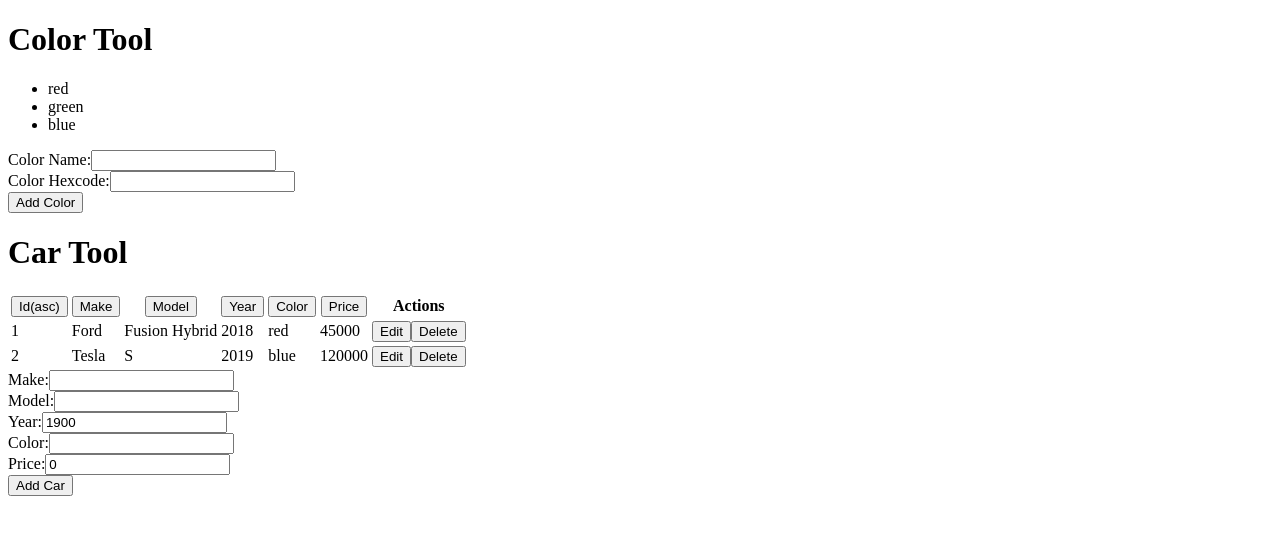
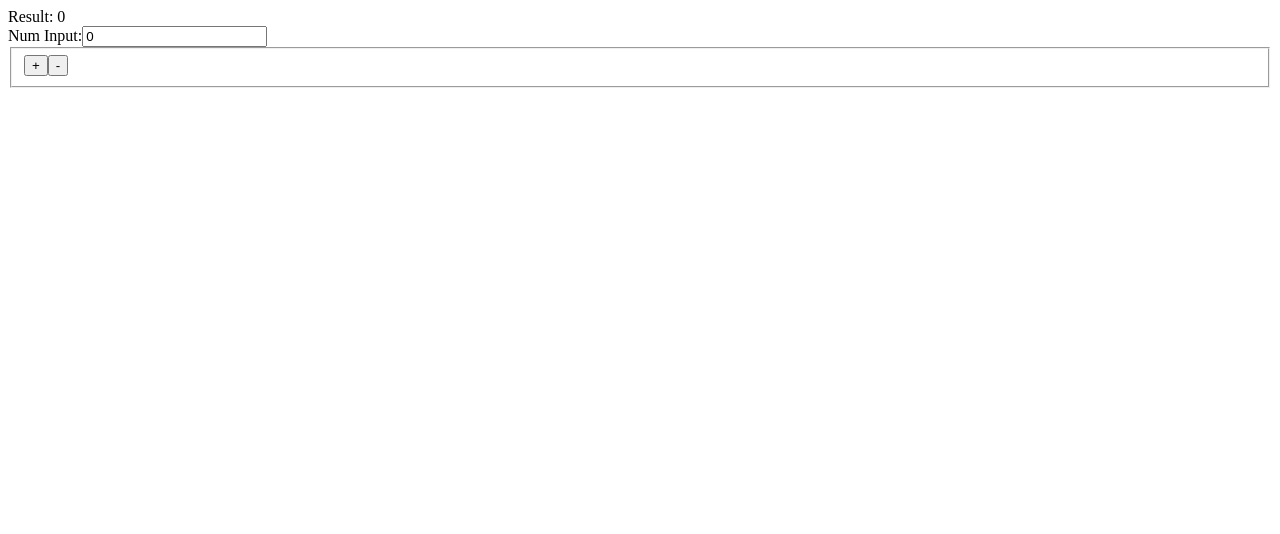
Before and after one commit to t4d-classes/react-redux-typescript_01172022, a React (Create React App) app in the folder demo-app/: page / in a window 1280 px wide. Shown: the top 534 px of the page. Built offline with nearby package versions, Linux system fonts and the light colour scheme.

Commit message:
add calc tool first redux demo

```diff
--- a/demo-app/package.json
+++ b/demo-app/package.json
@@ -10,9 +10,12 @@
     "@types/node": "^16.11.20",
     "@types/react": "^17.0.38",
     "@types/react-dom": "^17.0.11",
+    "@types/react-redux": "^7.1.22",
     "react": "^17.0.2",
     "react-dom": "^17.0.2",
+    "react-redux": "^7.2.6",
     "react-scripts": "5.0.0",
+    "redux": "^4.1.2",
     "typescript": "^4.5.4",
     "web-vitals": "^2.1.3"
   },
--- /dev/null
+++ b/demo-app/src/actions/calcToolActions.ts
@@ -0,0 +1,39 @@
+import { Action } from 'redux';
+
+
+export const ADD_ACTION = 'ADD';
+export const SUBTRACT_ACTION = 'SUBTRACT';
+
+export interface AddAction extends Action<typeof ADD_ACTION> {
+  payload: {
+    num: number;
+  }
+}
+
+export type CreateAddAction = (value: number) => AddAction;
+
+export function isAddAction(action: any): action is AddAction {
+  return action?.type === ADD_ACTION;
+}
+
+export const createAddAction: CreateAddAction = (value) => ({
+  type: ADD_ACTION,
+  payload: { num: value },
+});
+
+export interface SubtractAction extends Action<typeof SUBTRACT_ACTION> {
+  payload: {
+    num: number;
+  }
+}
+
+export type CreateSubtractAction = (value: number) => SubtractAction;
+
+export function isSubtractAction(action: any): action is SubtractAction {
+  return action?.type === SUBTRACT_ACTION;
+}
+
+export const createSubtractAction: CreateSubtractAction = (value) => ({
+  type: SUBTRACT_ACTION,
+  payload: { num: value },
+});
--- /dev/null
+++ b/demo-app/src/components/CalcTool.tsx
@@ -0,0 +1,29 @@
+import { useState } from 'react';
+
+import { useCalcToolStore } from '../hooks/useCalcToolStore';
+
+export const CalcTool = () => {
+
+  const { result, add, subtract } = useCalcToolStore();
+
+  const [ numInput, setNumInput ] = useState(0);
+
+  return (
+    <>
+      <div>Result: {result}</div>
+      <form>
+        <label>
+          Num Input:
+          <input type="number" value={numInput}
+          onChange={e => setNumInput(parseFloat(e.target.value))} />
+        </label>
+
+        <fieldset>
+          <button type="button" onClick={() => add(numInput)}>+</button>
+          <button type="button" onClick={() => subtract(numInput)}>-</button>
+        </fieldset>
+      </form>
+    </>
+  )
+
+};
--- a/demo-app/src/components/CarTool.tsx
+++ b/demo-app/src/components/CarTool.tsx
@@ -1,19 +1,12 @@
-import { useState } from 'react';
 
-import { Car, NewCar, CarsSort, CarKeys, ORDER_ASC, ORDER_DESC } from '../models/cars';
-import { useCarList } from '../hooks/useCarList';
 
-import { useCarToolStore } from '../hooks/useCarToolStore';
+import { useCarToolStoreConsumer } from '../contexts/carToolStoreContext';
 
 import { ToolHeader } from './ToolHeader';
 import { CarTable } from './CarTable';
 import { CarForm } from './CarForm';
 
-export type CarToolProps = {
-  cars: Car[];
-}
-
-export const CarTool = (props: CarToolProps) => {
+export const CarTool = () => {
 
   const {
     cars,
@@ -25,7 +18,7 @@ export const CarTool = (props: CarToolProps) => {
     editCar,
     cancelCar,
     sortCars,
-  } = useCarToolStore([ ...props.cars ]);
+  } = useCarToolStoreConsumer();
 
   return (
     <>
--- /dev/null
+++ b/demo-app/src/contexts/carToolStoreContext.tsx
@@ -0,0 +1,28 @@
+import { createContext, useContext, FC } from "react";
+
+import { CarToolStore } from "../models/carToolStore";
+import { Car } from '../models/cars';
+import { useCarToolStore } from "../hooks/useCarToolStore";
+
+
+const carList: Car[] = [
+  { id: 1, make: 'Ford', model: 'Fusion Hybrid', year: 2018, color: 'red', price: 45000 },
+  { id: 2, make: 'Tesla', model: 'S', year: 2019, color: 'blue', price: 120000 },
+];
+
+const carToolStoreContext = createContext({} as CarToolStore);
+
+
+export const CarToolStoreProvider: FC = ({ children }) => {
+
+  return (
+    <carToolStoreContext.Provider value={useCarToolStore(carList)}>
+      {children}
+    </carToolStoreContext.Provider>
+  );
+};
+
+
+export const useCarToolStoreConsumer = () => {
+  return useContext(carToolStoreContext);
+};
--- /dev/null
+++ b/demo-app/src/hooks/useCalcToolStore.ts
@@ -0,0 +1,21 @@
+import { bindActionCreators } from 'redux';
+import { useSelector, useDispatch } from 'react-redux';
+
+import { CalcToolState } from '../models/calcToolStore';
+import { createAddAction, createSubtractAction } from '../actions/calcToolActions';
+
+export const useCalcToolStore = () => {
+
+  const result = useSelector<CalcToolState, number>(state => state.result);
+
+  const boundActions = bindActionCreators({
+    add: createAddAction,
+    subtract: createSubtractAction
+  }, useDispatch());
+
+  return {
+    result,
+    ...boundActions,
+  };
+
+};
--- a/demo-app/src/index.tsx
+++ b/demo-app/src/index.tsx
@@ -1,30 +1,32 @@
 import { render } from 'react-dom';
+import { Provider } from 'react-redux';
 
-import { ColorTool } from './components/ColorTool'
-import { CarTool } from './components/CarTool'
+import { CalcTool } from './components/CalcTool';
+import { calcToolStore } from './stores/calcToolStore';
+// import { ColorTool } from './components/ColorTool'
+// import { CarTool } from './components/CarTool'
 
-import { Color } from './models/colors';
-import { Car } from './models/cars';
+// import { Color } from './models/colors';
+// import { CarToolStoreProvider } from './contexts/carToolStoreContext';
 
 import "./index.css";
 
-const colorList: Color[] = [
-  { id: 1, name: 'red', hexcode: 'ff0000' },
-  { id: 2, name: 'green', hexcode: '00ff00' },
-  { id: 3, name: 'blue', hexcode: '0000ff' }
-];
-
-const carList: Car[] = [
-  { id: 1, make: 'Ford', model: 'Fusion Hybrid', year: 2018, color: 'red', price: 45000 },
-  { id: 2, make: 'Tesla', model: 'S', year: 2019, color: 'blue', price: 120000 },
-];
+// const colorList: Color[] = [
+//   { id: 1, name: 'red', hexcode: 'ff0000' },
+//   { id: 2, name: 'green', hexcode: '00ff00' },
+//   { id: 3, name: 'blue', hexcode: '0000ff' }
+// ];
 
 render(
-
   <>
     {/* React.createElement(ColorTool, { colors: colorList }) */}
-    <ColorTool colors={colorList} />
-    <CarTool cars={carList} />
+    {/* <ColorTool colors={colorList} />
+    <CarToolStoreProvider>
+      <CarTool />
+    </CarToolStoreProvider> */}
+    <Provider store={calcToolStore}>
+      <CalcTool />
+    </Provider>
   </>,
   document.querySelector('#root'),
 );
--- /dev/null
+++ b/demo-app/src/models/calcToolStore.ts
@@ -0,0 +1,5 @@
+
+
+export type CalcToolState = {
+  result: number;
+};
--- /dev/null
+++ b/demo-app/src/reducers/calcToolReducers.ts
@@ -0,0 +1,28 @@
+import { Reducer, AnyAction, combineReducers } from 'redux';
+
+import {
+  isAddAction, isSubtractAction
+} from '../actions/calcToolActions';
+import { CalcToolState } from '../models/calcToolStore';
+
+
+export const resultReducer: Reducer<number, AnyAction> = (
+  result = 0, action) => {
+
+    if (isAddAction(action)) {
+      return result + action.payload.num;
+    }
+
+    if (isSubtractAction(action)) {
+      return result - action.payload.num;
+    }
+
+    return result;
+
+  };
+
+  export const calcToolReducer: Reducer<
+    CalcToolState, AnyAction
+  > = combineReducers({
+    result: resultReducer
+  });
--- /dev/null
+++ b/demo-app/src/stores/calcToolStore.ts
@@ -0,0 +1,5 @@
+import { createStore } from 'redux';
+
+import { calcToolReducer } from '../reducers/calcToolReducers';
+
+export const calcToolStore = createStore(calcToolReducer);
```
Also changed, not shown: 1 other file (tests, documents, lock files or other folders).
